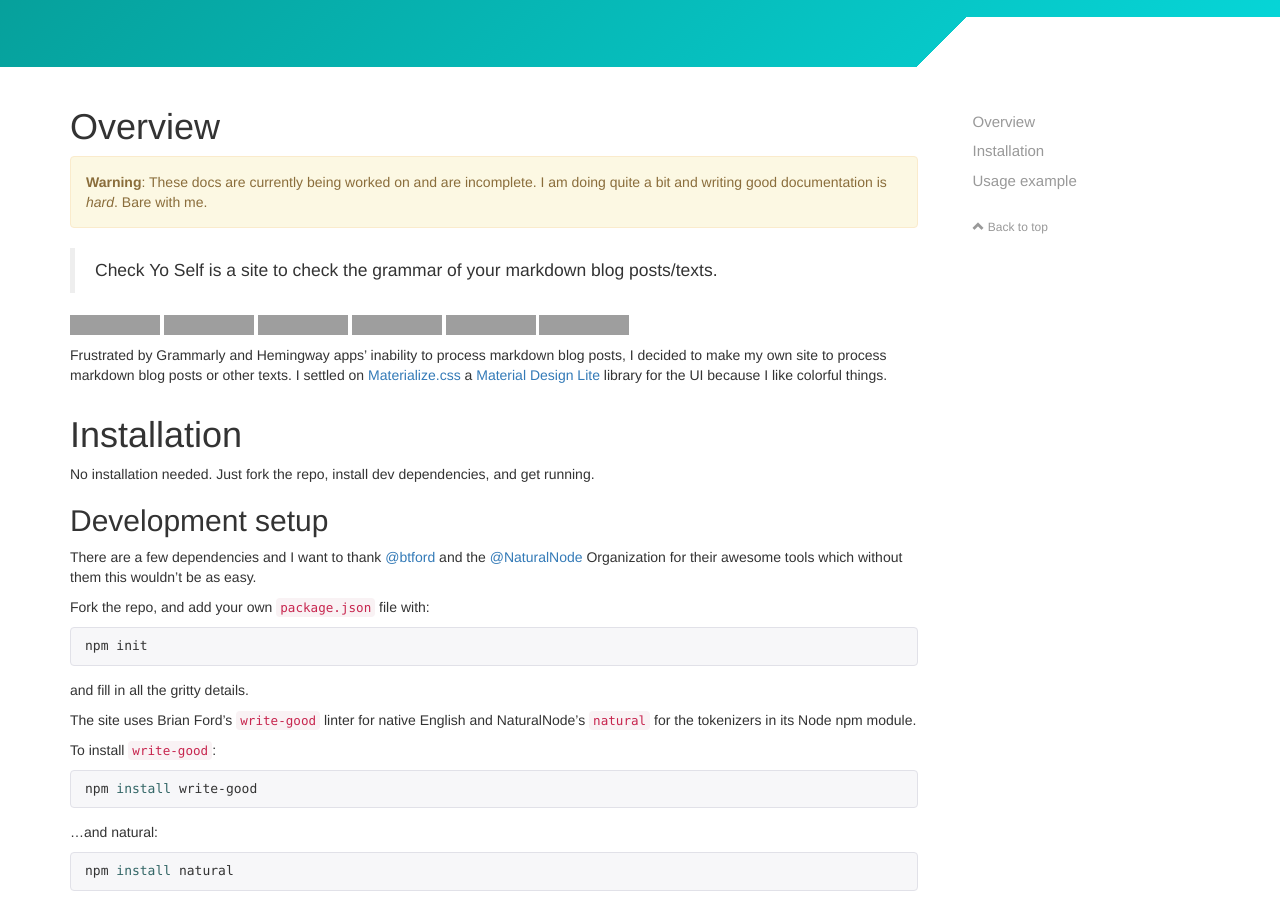
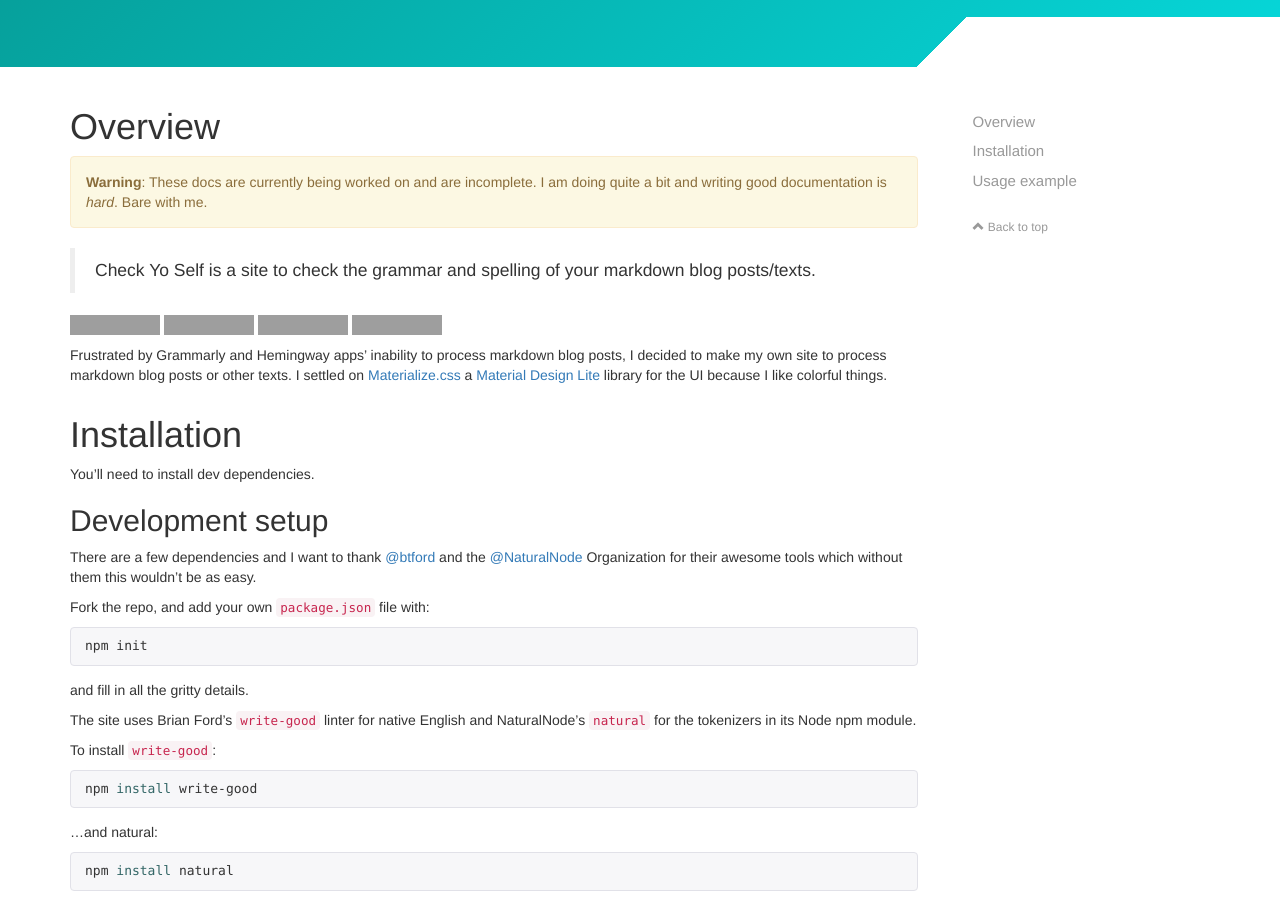
Before and after one commit to twhite96/chys-docs, a Jekyll site: the page built from index.md, in a window 1280 px wide and 900 px high, scrolled down 307 px. Built offline with Jekyll 4.4.1, drawn with Linux system fonts in a browser that asks for light colours; nearby versions of some CDN libraries; comment, search, counter and statistics services are not loaded; our own code applies the rules of GitHub Pages for plain Markdown files; grey boxes are pictures that could not be loaded.

Commit message:
Adds favicon and updates docs

```diff
--- a/_includes/head.html
+++ b/_includes/head.html
@@ -1,6 +1,7 @@
 <meta charset="utf-8">
 <meta http-equiv="X-UA-Compatible" content="IE=edge">
 <meta name="viewport" content="width=device-width, initial-scale=1">
+<link rel="shortcut icon" href="/images/favicon.ico" type="image/x-icon" />
 
 <title>{% if page.title %}{{ page.title | escape }}{% else %}{{ site.name | escape }} {{ site.project.version | escape }}{% endif %}</title>
 <meta name="description"
--- a/index.md
+++ b/index.md
@@ -9,20 +9,18 @@ homepage: true
 **Warning**: These docs are currently being worked on and are incomplete. I am doing quite a bit and writing good documentation is *hard*. Bare with me.
 </div>
 
-> Check Yo Self is  a site to check the grammar of your markdown blog posts/texts.
+> Check Yo Self is  a site to check the grammar and spelling of your markdown blog posts/texts.
 
 [![Travis](https://img.shields.io/travis/twhite96/checkyoself.svg)](https://travis-ci.org/twhite96/checkyoself)
 [![Greenkeeper badge](https://badges.greenkeeper.io/twhite96/checkyoself.svg)](https://greenkeeper.io/)
 [![Twitter Follow](https://img.shields.io/twitter/follow/TiffanyW_412.svg?style=social&label=Follow)](https://twitter.com/TiffanyW_412)
 [![MIT Licence](https://badges.frapsoft.com/os/mit/mit.svg?v=103)](https://opensource.org/licenses/mit-license.php)
-[![Open Source Love](https://badges.frapsoft.com/os/v1/open-source.svg?v=103)](https://github.com/ellerbrock/open-source-badges/)
-[![GitHub commits](https://img.shields.io/github/commits-since/twhite96/checkyoself/0.0.2.svg?maxAge=2592000)](https://github.com/twhite96/checkyoself)
 
 Frustrated by Grammarly and Hemingway apps' inability to process markdown blog posts, I decided to make my own site to process markdown blog posts or other texts. I settled on [Materialize.css](http://materializecss.com/) a [Material Design Lite](https://getmdl.io/index.html) library for the UI because I like colorful things.
 
 # Installation
 
-No installation needed. Just fork the repo, install dev dependencies, and get running.
+You'll need to install dev dependencies.
 
 
 ## Development setup
```
Also changed, not shown: 1 other file.
